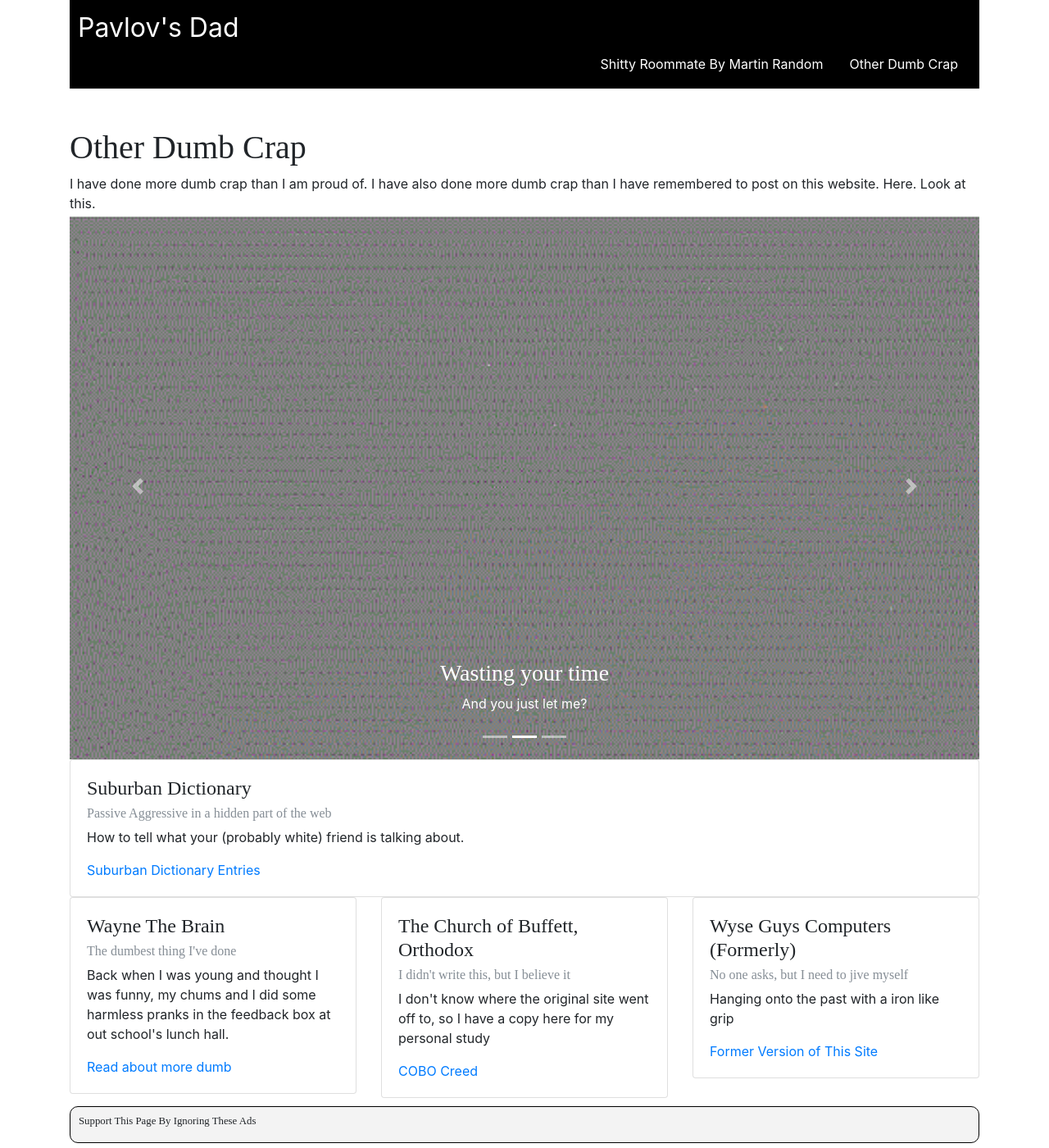
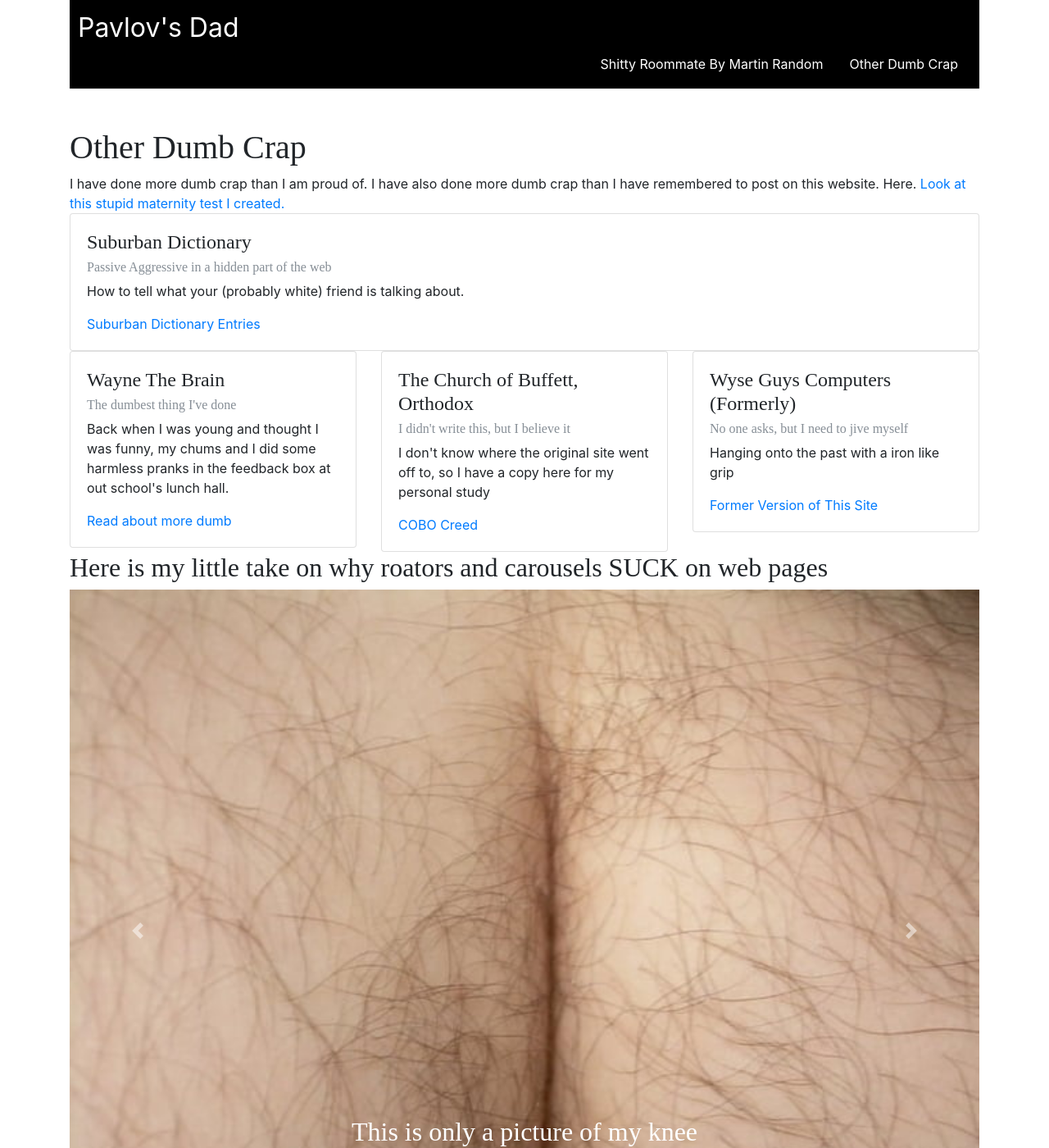
Before and after one commit to Wyseguys/wyseguys.github.io, a Jekyll site: the page built from dumbcrap.md, in a window 1280 px wide and 1400 px high. Shown: the whole window at 82% size. Built offline with Jekyll 4.4.1, drawn with Linux system fonts in a browser that asks for light colours; some web fonts are replaced; some of the changed text lies outside the part shown.

```diff
--- a/_includes/carousel.html
+++ b/_includes/carousel.html
@@ -6,16 +6,24 @@
     </ol>
     <div class="carousel-inner">
         <div class="carousel-item active">
-            <img class="d-block w-100" src="{{ "/assets/images/carousel/01.gif" | absolute_url }}" alt="I didn't">
+            <img class="d-block w-100" src="{{ "/assets/images/carousel/ashley-not-ready.jpg" | absolute_url }}" alt="I didn't do this">
             <div class="carousel-caption d-none d-md-block">
-                <h3>I didn't do this to you...</h3>
+                <h2>I didn't do this to you...</h2>
                 <p>...YOU did this to you</p>
             </div>
         </div>
         <div class="carousel-item">
-            <img class="d-block w-100" src="{{ "/assets/images/carousel/02.gif" | absolute_url }}" alt="I didn't">
+            <img class="d-block w-100" src="{{ "/assets/images/carousel/MyKnee.jpg" | absolute_url }}" alt="This is just a close up of my knee, but it is still bothersome to look at. AND ITS MY KNEE">
             <div class="carousel-caption d-none d-md-block">
-                <h3>Wasting your time</h3>
+                <h2>This is only a picture of my knee</h2>
+                <p>You and I both know what I am doing here. Belive me, I'm just as upset as you.  But it is really just my knee.</p>
+                <p>Bet you don't think rotators are cool anymore?  Huh?</p>
+            </div>
+        </div>
+        <div class="carousel-item">
+            <img class="d-block w-100" src="{{ "/assets/images/carousel/ashley-really-really-not-ready.jpg" | absolute_url }}" alt="I'm not sorry">
+            <div class="carousel-caption d-none d-md-block">
+                <h2>Wasting your time</h2>
                 <p>And you just let me?</p>
             </div>
         </div>
--- a/dumbcrap.md
+++ b/dumbcrap.md
@@ -5,22 +5,11 @@ date: 2017-11-04
 ---
 <div class="row">
     <div class="col-lg-12">
-        I have done more dumb crap than I am proud of.  I have also done more dumb crap than I have remembered to post on this website.
-
-        Here.  Look at this.
+        I have done more dumb crap than I am proud of.  I have also done more dumb crap than I have remembered to post on this website. Here.  <a href="{{ site.baseurl }}{% link maternitytest.md %}" class="card-link">Look at this stupid maternity test I created.</a>
     </div>
 </div>
-
-<div class="row">
- <div class="col-lg-12">
-    {% include carousel.html %}
- </div>
-</div>
-
 <div class="row">
     <div class="col-lg-12">
-
-
         <div class="card">
         <div class="card-body">
             <h4 class="card-title">Suburban Dictionary</h4>
@@ -42,7 +31,6 @@ date: 2017-11-04
             </div>
         </div>
     </div>
-
     <div class="col-lg-4">
         <div class="card">
         <div class="card-body">
@@ -53,7 +41,6 @@ date: 2017-11-04
         </div>
         </div>
     </div>
-
     <div class="col-lg-4">
         <div class="card">
         <div class="card-body">
@@ -64,13 +51,10 @@ date: 2017-11-04
         </div>
         </div>
     </div>
-
 </div>
 <div class="row">
-    <div class="col-lg-12">
-        <div class="well">
-            <h3 class="ad">Support This Page By Ignoring These Ads</h3>
-            {% include google-adsense-bottompage.html %}
-        </div>
-    </div>
+ <div class="col-lg-12">
+    <h2>Here is my little take on why roators and carousels SUCK on web pages</h2>
+    {% include carousel.html %}
+ </div>
 </div>
```
Also changed, not shown: _posts/2019-02-05-lemon-ice.md (added, +29 -0 lines), _posts/2019-03-09-grandmas-strudels.md (added, +30 -0 lines), _posts/2019-03-30-if-architects-had-to-work-like-web-designers.md (added, +60 -0 lines), maternitytest.md (added, +44 -0 lines), assets/images/blags/LeoTrotzkiProgrammerHumorAuthor.png (added), assets/images/carousel/MyKnee.jpg (added), assets/images/carousel/ashley-not-ready.jpg (added), assets/images/carousel/ashley-really-really-not-ready.jpg (added), assets/images/maternity/alleged_mother.jpg (added), assets/images/maternity/subject_1.jpg (added).
